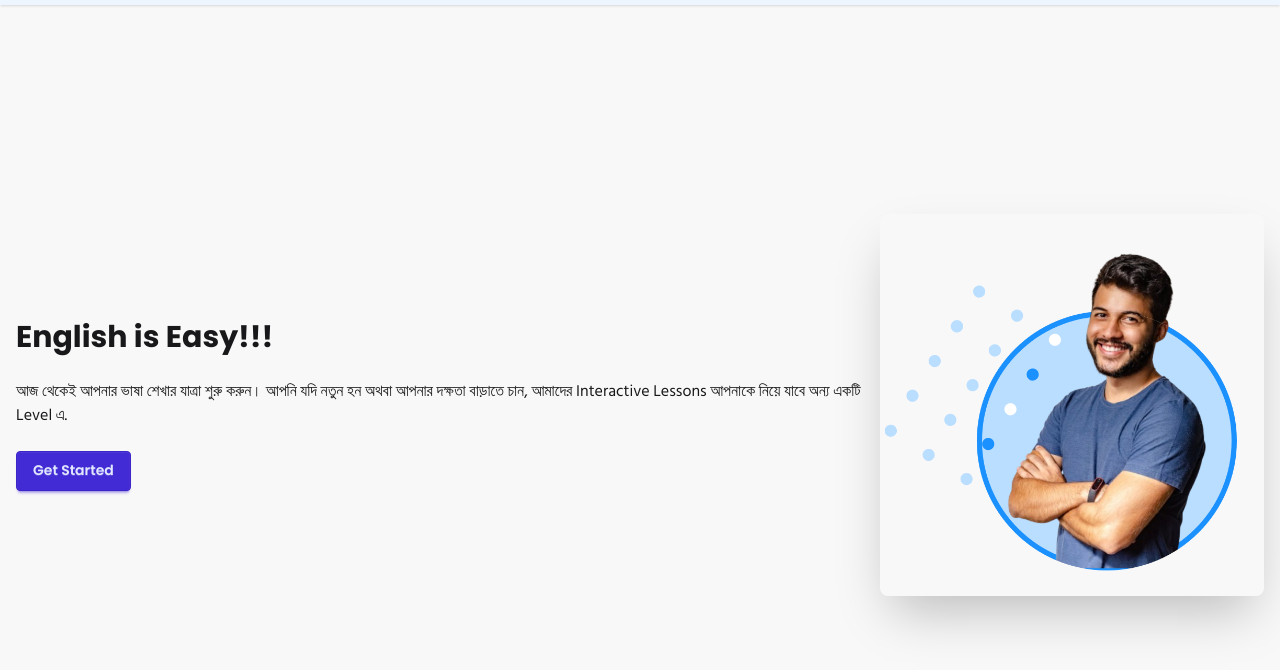
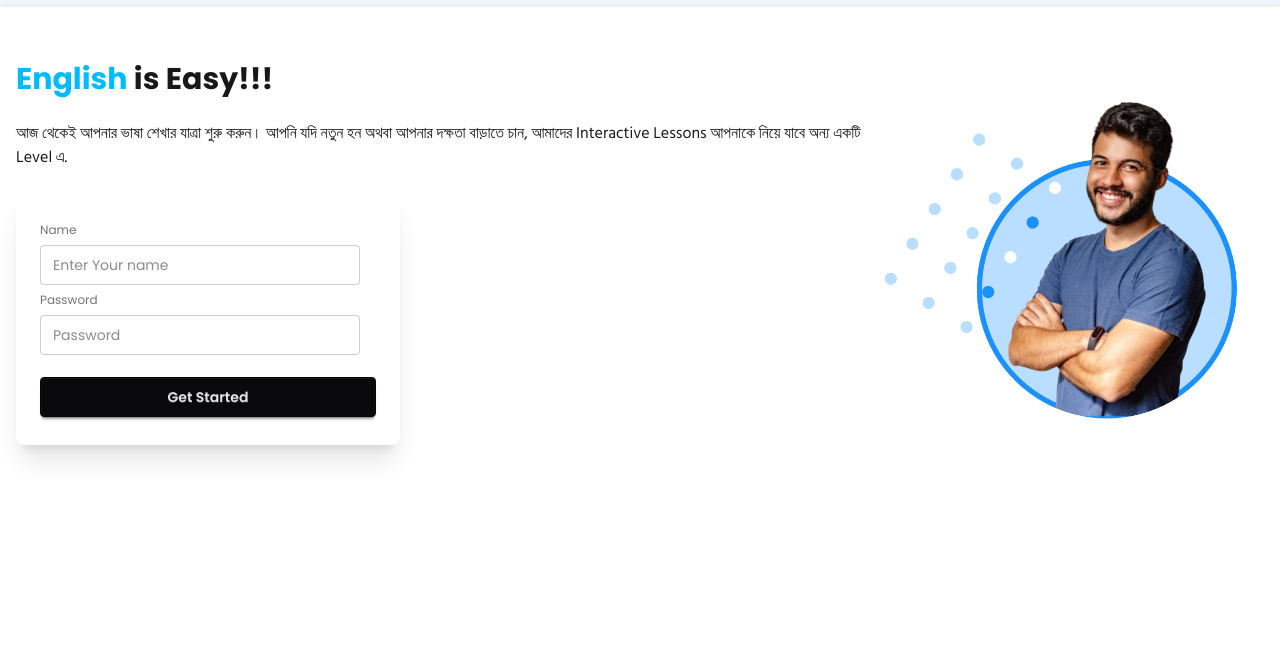
Before and after one commit to MUSTAKIMBIN/english-janala, a plain HTML site: page index.html in a window 1280 px wide. Shown: the part 62-732 px from the top of the page. Drawn offline with nearby package versions, Linux system fonts and the light colour scheme.

Commit message:
complited hero setion

```diff
--- a/index.html
+++ b/index.html
@@ -105,20 +105,33 @@
         </div>
       </nav>
       <!-- hero seciton  -->
-      <div class="hero bg-base-200 min-h-screen">
+      <div class="hero my-10">
         <div class="hero-content flex-col lg:flex-row-reverse">
-          <img
-            src="./assets/hero-student.png"
-            class="max-w-sm rounded-lg shadow-2xl"
-          />
+          <img src="./assets/hero-student.png" class="max-w-sm rounded-lg" />
           <div>
-            <h1 class="text-3xl font-bold"><span>English</span> is Easy!!!</h1>
+            <h1 class="text-3xl font-bold">
+              <span class="text-[#00BCFF]">English</span> is Easy!!!
+            </h1>
             <p class="py-6 bangla-font">
               আজ থেকেই আপনার ভাষা শেখার যাত্রা শুরু করুন। আপনি যদি নতুন হন অথবা
               আপনার দক্ষতা বাড়াতে চান, আমাদের Interactive Lessons আপনাকে নিয়ে
               যাবে অন্য একটি Level এ.
             </p>
-            <button class="btn btn-primary">Get Started</button>
+            <div class="card bg-base-100 w-full max-w-sm shrink-0 shadow-xl">
+              <div class="card-body">
+                <fieldset class="fieldset">
+                  <label class="label">Name</label>
+                  <input
+                    type="email"
+                    class="input"
+                    placeholder="Enter Your name"
+                  />
+                  <label class="label">Password</label>
+                  <input type="password" class="input" placeholder="Password" />
+                  <button class="btn btn-neutral mt-4">Get Started</button>
+                </fieldset>
+              </div>
+            </div>
           </div>
         </div>
       </div>
```
